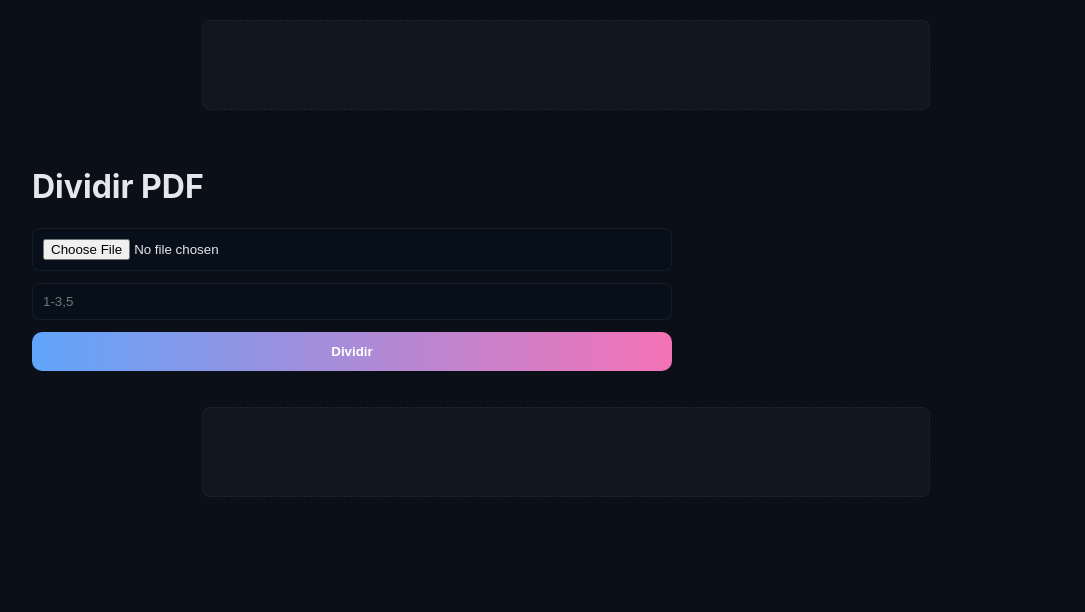
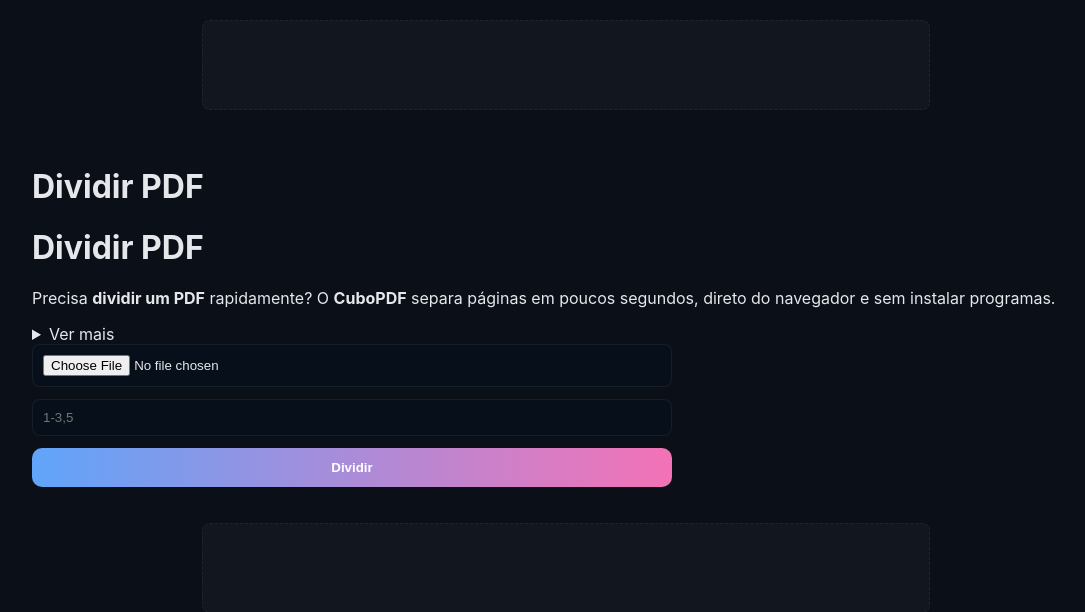
Before and after one commit to carloslestat56/cubopdf, a Flask app: page /dividir-pdf in a window 1280 px wide. Shown: the part 97-709 px from the top of the page, without its empty margins (74-1159 px from the left). Run offline with Flask 3, Linux system fonts and the light colour scheme.

Commit message:
Update split.html

```diff
--- a/templates/split.html
+++ b/templates/split.html
@@ -2,6 +2,24 @@
 {% block title %}Dividir PDF — CuboPDF{% endblock %}
 {% block content %}
 <h1>Dividir PDF</h1>
+
+<h1>Dividir PDF</h1>
+
+<p>
+Precisa <strong>dividir um PDF</strong> rapidamente? O <strong>CuboPDF</strong> separa páginas em poucos segundos, direto do navegador e sem instalar programas.
+</p>
+
+<details>
+  <summary>Ver mais</summary>
+  <div>
+    <p>Com a ferramenta <strong>Dividir PDF online</strong> do CuboPDF, você pode extrair páginas específicas ou separar um documento em vários arquivos menores. É útil quando você só precisa de algumas páginas de um PDF extenso ou quer compartilhar apenas trechos de um documento.</p>
+
+    <p>O processo é simples: selecione o arquivo, escolha as páginas que deseja separar e faça o download dos novos PDFs. Tudo isso é feito de forma segura e sem que seus documentos sejam armazenados em nossos servidores.</p>
+
+    <p>Essa ferramenta é ideal para estudantes, profissionais e qualquer pessoa que precise organizar melhor seus arquivos PDF.</p>
+  </div>
+</details>
+
 
 <form action="" method="post" enctype="multipart/form-data" class="form">
   <input type="file" name="pdf" required><input type="text" name="ranges" placeholder="1-3,5">
```
